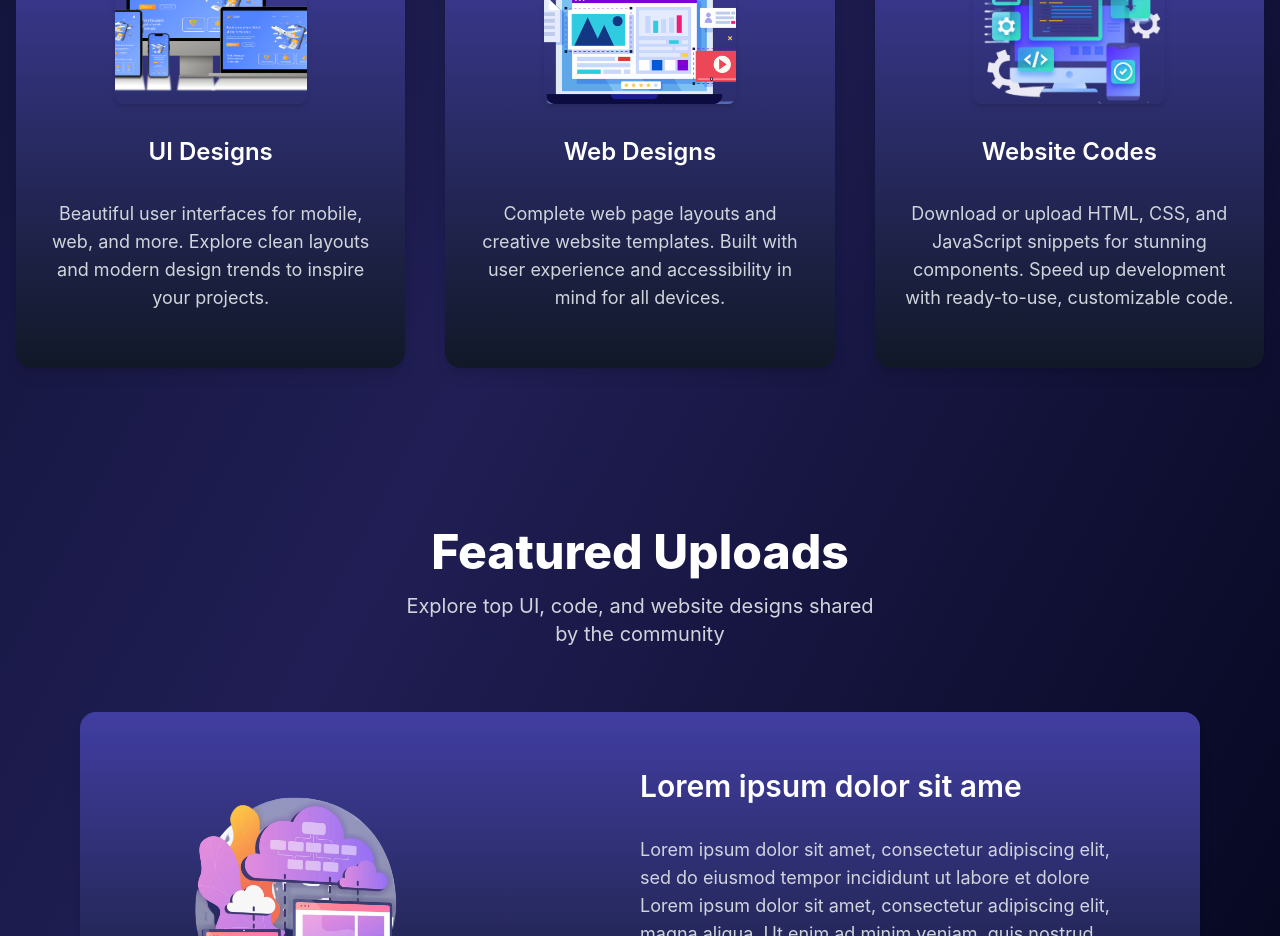
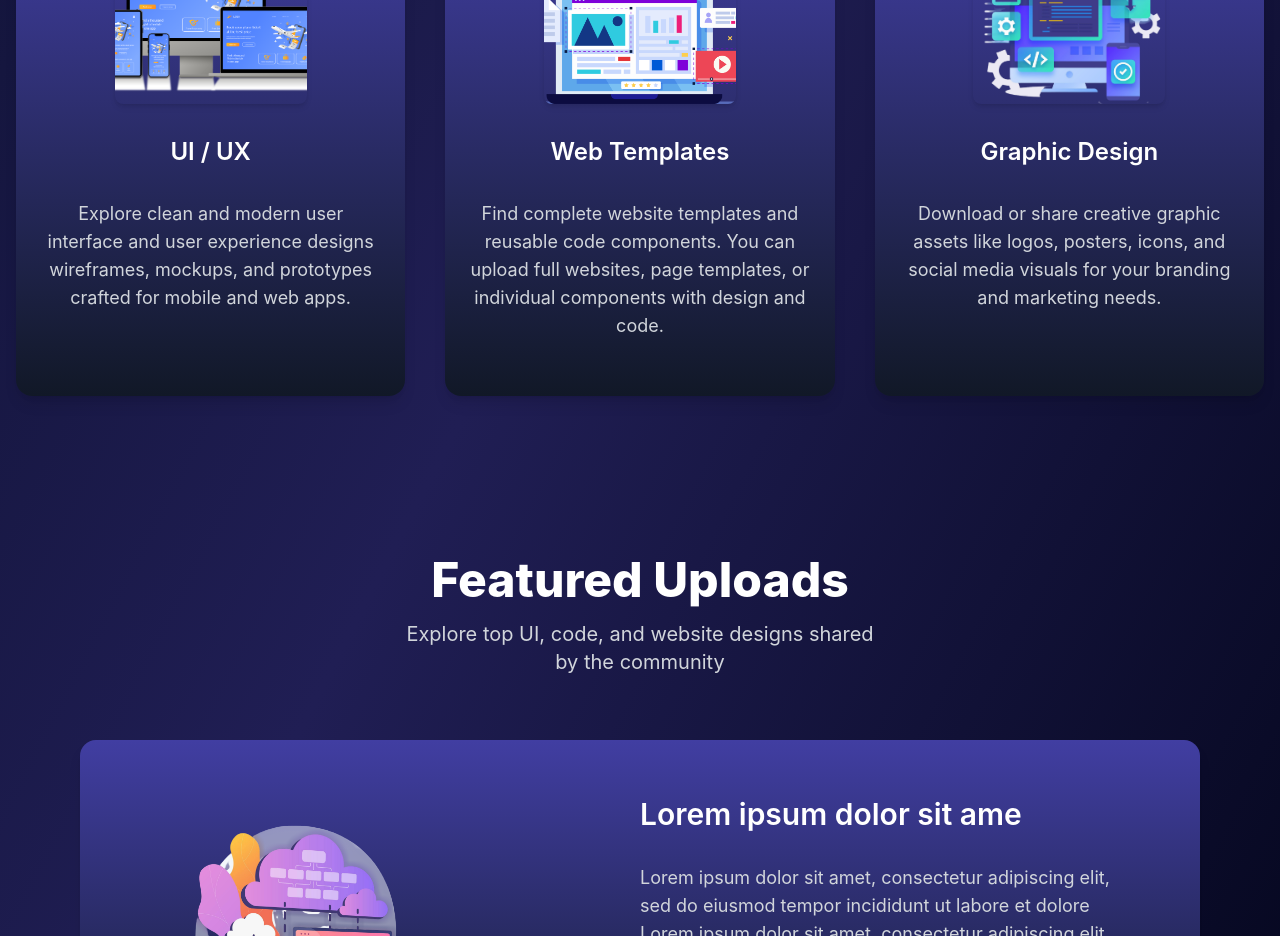
Before and after one commit to lahiruimesh/UIStockV3, a React (Create React App) app in the folder client/: page / in a window 1280 px wide. Shown: the part 1160-2096 px from the top of the page. Built offline with nearby package versions, Linux system fonts and the light colour scheme.

Commit message:
Made some changes for CategoriesPreview components

```diff
--- a/client/src/layouts/CategoriesPreview.jsx
+++ b/client/src/layouts/CategoriesPreview.jsx
@@ -7,10 +7,32 @@ import codes from '../assets/codes.png';
 const CategoriesPreview = () => {
 
   const categories = [
-    {title : "UI Designs", description:"Beautiful user interfaces for mobile, web, and more. Explore clean layouts and modern design trends to inspire your projects.", button:"Browse UI Designs", path:"/allProducts",image: ui },
-    {title : "Web Designs", description:"Complete web page layouts and creative website templates. Built with user experience and accessibility in mind for all devices.", button:"Browse UI Designs", path:"/category/ui-designs",image: web },
-    {title : "Website Codes", description:"Download or upload HTML, CSS, and JavaScript snippets for stunning components. Speed up development with ready-to-use, customizable code.", button:"Browse UI Designs", path:"/category/ui-designs",image: codes }
+    {
+      title: "UI / UX",
+      description:
+        "Explore clean and modern user interface and user experience designs wireframes, mockups, and prototypes crafted for mobile and web apps.",
+      button: "Browse UI / UX Designs",
+      path: "/category/ui-ux",
+      image: ui,
+    },
+    {
+      title: "Web Templates",
+      description:
+        "Find complete website templates and reusable code components. You can upload full websites, page templates, or individual components with design and code.",
+      button: "Browse Web Templates & Code",
+      path: "/category/web-templates",
+      image: web,
+    },
+    {
+      title: "Graphic Design",
+      description:
+        "Download or share creative graphic assets like logos, posters, icons, and social media visuals for your branding and marketing needs.",
+      button: "Browse Graphic Designs",
+      path: "/category/graphic-designs",
+      image: codes,
+    }
   ];
+
 
   return (
     <section className="w-full min-h-screen py-20">
```
